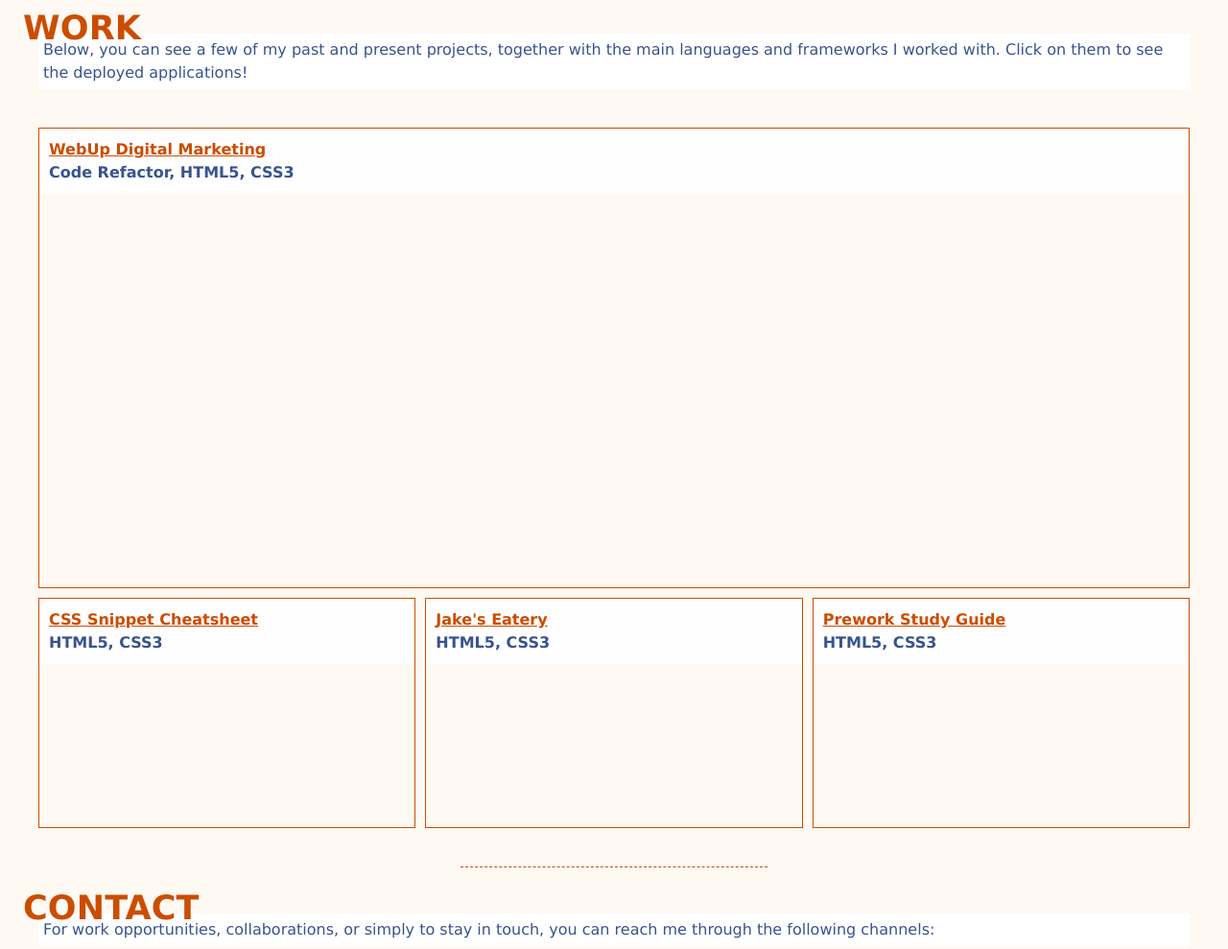
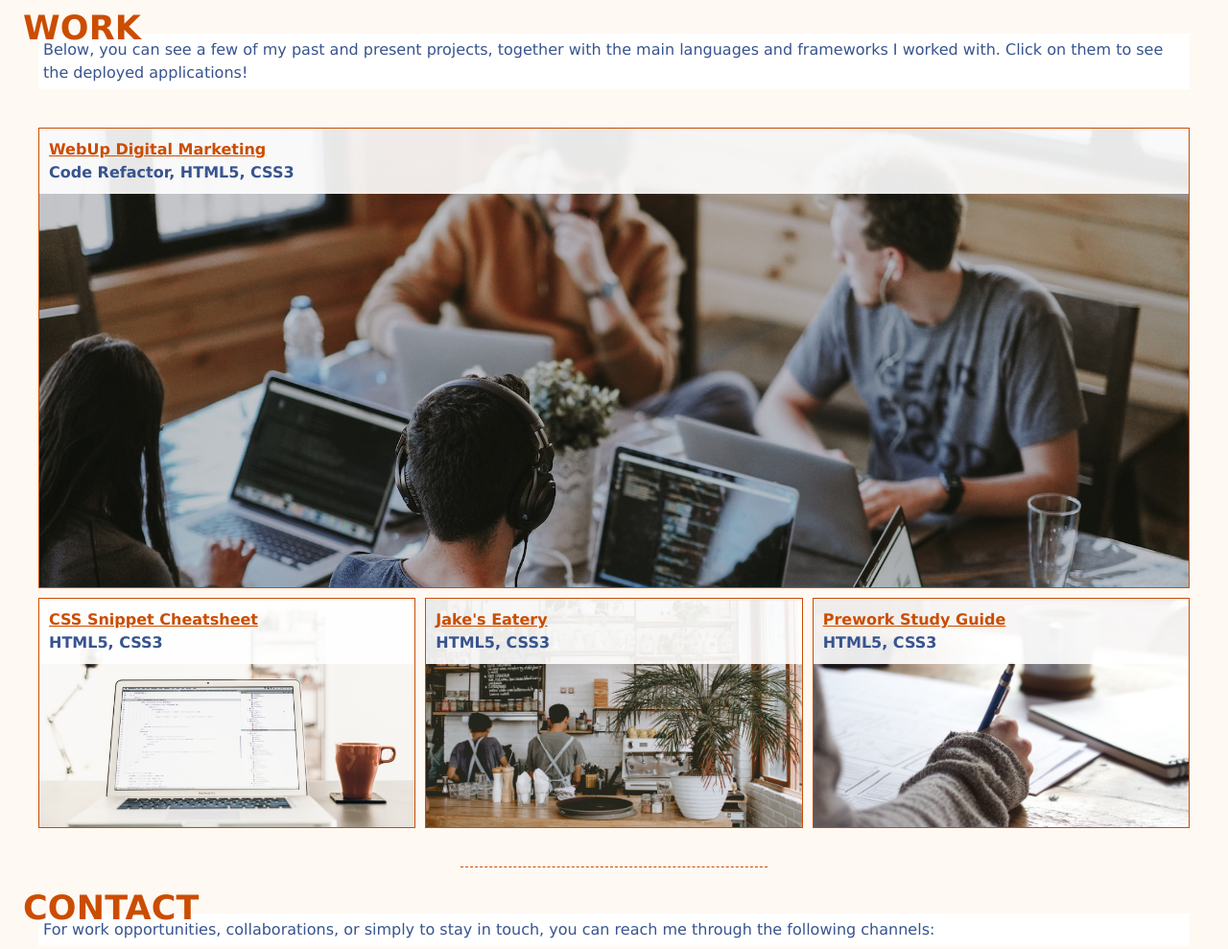
Before and after one commit to digitallyalex/alexandra-asanache-portfolio, a plain HTML site: page index.html in a window 1280 px wide. Shown: the part 730-1719 px from the top of the page at 96% size. Drawn offline with Linux system fonts and the light colour scheme.

Commit message:
Fixed background image URLs

```diff
--- a/css/style.css
+++ b/css/style.css
@@ -93,7 +93,7 @@ header a {
 /* hero banner styling */
 
 .hero {
-  background-image: url(./images/wideHeroImage.png);
+  background-image: url(../images/wideHeroImage.png);
   height: 200px;
   width: 100%;
   margin-bottom: 25px;
@@ -146,19 +146,19 @@ article {
   border: 1px solid var(--main-color);
   width: 90rem;
   height: 20rem;
-  background-image: url(./images/webUpDigitalMarketing.jpg);
+  background-image: url(../images/webUpDigitalMarketing.jpg);
 }
 
 #projectTwo {
-  background-image: url(./images/cssSnippetCheatsheet.jpg);
+  background-image: url(../images/cssSnippetCheatsheet.jpg);
 }
 
 #projectThree {
-  background-image: url(./images/jakesEatery.jpg);
+  background-image: url(../images/jakesEatery.jpg);
 }
 
 #projectFour {
-  background-image: url(./images/studyGuide.jpg);
+  background-image: url(../images/studyGuide.jpg);
 }
 
 .label {
```
